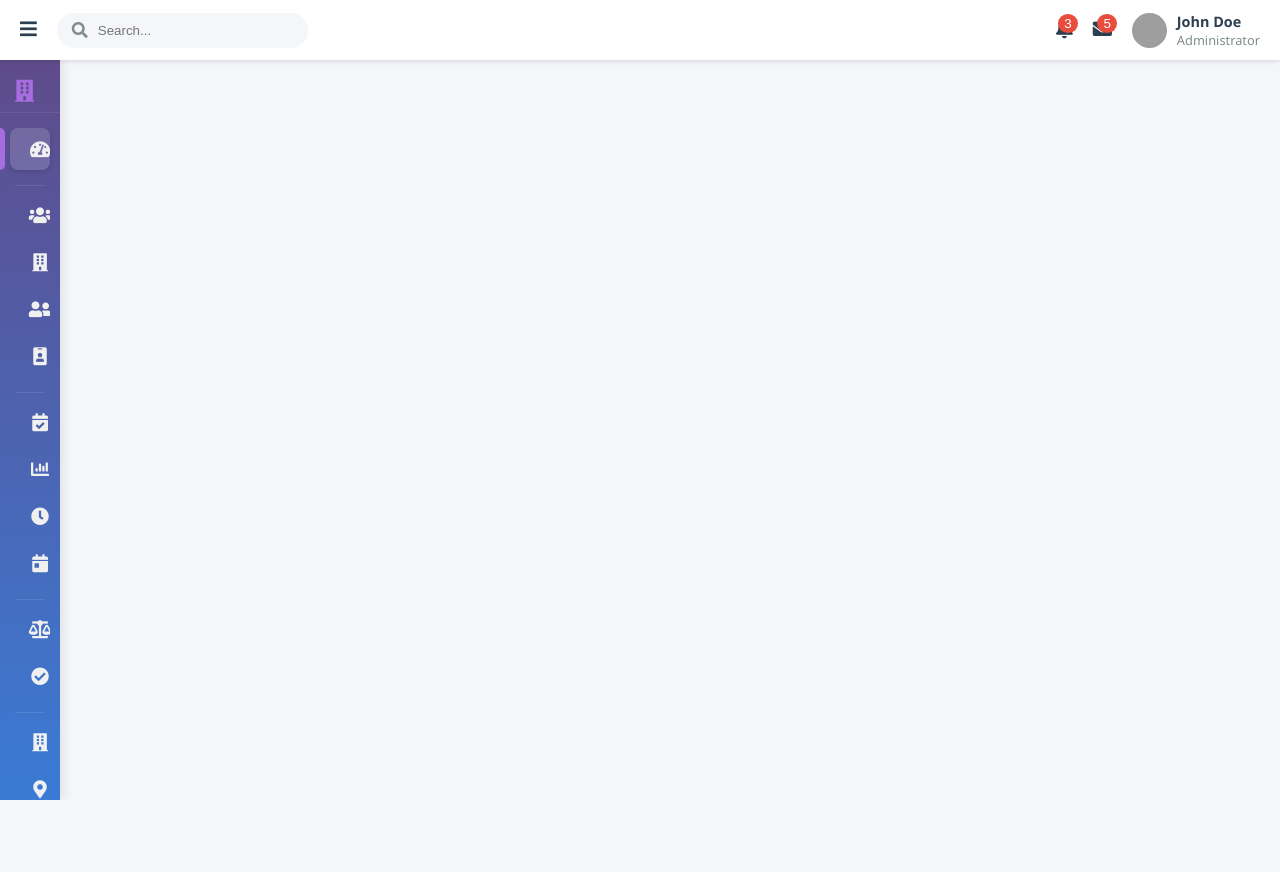
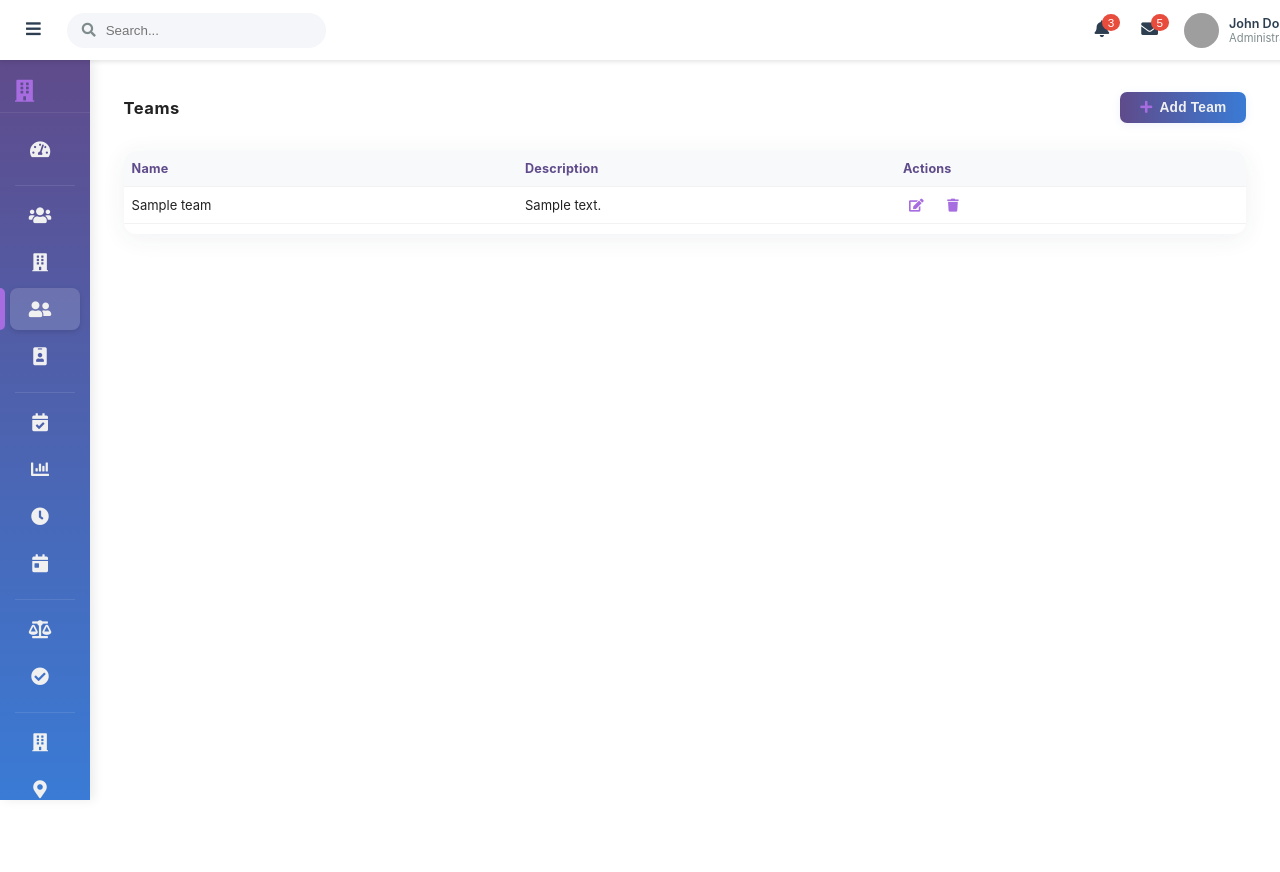
Before and after one commit to azlanajju/ZoCrew, a PHP site: page /teams/index.php in a window 1280 px wide. Before the commit the page ends 800 px from the top, so only its background shows below. Run offline with PHP 8.4, Linux system fonts and the light colour scheme; tables that the repository leaves empty hold one stand-in row (values such as "Sample post"); grey boxes are pictures that could not be loaded.

Commit message:
updated tems

```diff
--- a/admin/components/sidebar.php
+++ b/admin/components/sidebar.php
@@ -26,20 +26,20 @@
             </a>
         </li>
         <li class="<?php echo ($current_page == 'teams') ? 'active' : ''; ?>">
-            <a href="<?php echo $menu_path; ?>teams.php">
+            <a href="<?php echo $menu_path; ?>teams">
                 <i class="fas fa-user-friends"></i>
                 <span class="link-text">Teams</span>
             </a>
         </li>
         <li class="<?php echo ($current_page == 'designations') ? 'active' : ''; ?>">
-            <a href="<?php echo $menu_path; ?>designations.php">
+            <a href="<?php echo $menu_path; ?>designations">
                 <i class="fas fa-id-badge"></i>
                 <span class="link-text">Designations</span>
             </a>
         </li>
         <div class="section-divider"><span>Attendance</span></div>
         <li class="<?php echo strpos($current_page, 'attendance/daily') !== false ? 'active' : ''; ?>">
-            <a href="<?php echo $menu_path; ?>attendance/daily.php">
+            <a href="<?php echo $menu_path; ?>attendances/">
                 <i class="fas fa-calendar-check"></i>
                 <span class="link-text">Daily Attendance</span>
             </a>
--- /dev/null
+++ b/admin/teams/index.php
@@ -0,0 +1,313 @@
+<?php
+require_once '../../config/config.php';
+$current_page = 'teams';
+$menu_path = '../';
+
+$conn = getConnection();
+$teams = $conn->query("SELECT team_id, name, description FROM teams ORDER BY name")->fetchAll(PDO::FETCH_ASSOC);
+?>
+<!DOCTYPE html>
+<html lang="en">
+<head>
+    <meta charset="UTF-8">
+    <meta name="viewport" content="width=device-width, initial-scale=1.0">
+    <title>Teams - ZoCrew HRMS</title>
+    <link rel="stylesheet" href="https://cdnjs.cloudflare.com/ajax/libs/font-awesome/5.15.4/css/all.min.css">
+    <style>
+        :root {
+            --sidebar-width: 250px;
+            --sidebar-collapsed-width: 90px;
+            --primary-color: #3a7bd5;
+            --secondary-color: #5f4b8b;
+            --text-color: #f0f0f0;
+            --hover-color: rgb(166, 108, 224);
+            --transition-speed: 0.3s;
+        }
+        body {
+            font-family: 'Inter', 'Segoe UI', Tahoma, Geneva, Verdana, sans-serif;
+            background: #fff;
+            font-size: 14px;
+            color: #222;
+        }
+        .main-content {
+            margin-left: var(--sidebar-width);
+            margin-top: 60px;
+            padding: 32px 2vw 32px 2vw;
+            min-height: calc(100vh - 60px);
+            transition: margin-left var(--transition-speed) ease;
+        }
+        body.sidebar-collapsed .main-content {
+            margin-left: var(--sidebar-collapsed-width);
+        }
+        .page-header {
+            display: flex;
+            align-items: center;
+            justify-content: space-between;
+            margin-bottom: 28px;
+        }
+        .page-header h1 {
+            font-size: 1.18em;
+            font-weight: 700;
+            color: #222;
+            margin: 0;
+            letter-spacing: 0.5px;
+        }
+        .add-btn {
+            display: flex;
+            align-items: center;
+            background: linear-gradient(90deg, var(--secondary-color) 0%, var(--primary-color) 100%);
+            color: var(--text-color);
+            padding: 8px 20px;
+            border-radius: 7px;
+            text-decoration: none;
+            font-weight: 600;
+            font-size: 0.98em;
+            box-shadow: 0 2px 8px rgba(90, 123, 213, 0.10);
+            transition: background 0.2s, box-shadow 0.2s;
+            border: none;
+            outline: none;
+            letter-spacing: 0.2px;
+            cursor: pointer;
+        }
+        .add-btn i {
+            margin-right: 7px;
+            font-size: 1em;
+            color: var(--hover-color);
+            transition: color 0.2s;
+        }
+        .add-btn:hover {
+            background: linear-gradient(90deg, var(--primary-color) 0%, var(--secondary-color) 100%);
+            box-shadow: 0 4px 16px rgba(90, 123, 213, 0.13);
+            color: #fff;
+        }
+        .add-btn:hover i {
+            color: #fff;
+        }
+        .table-container {
+            background: #fff;
+            border-radius: 12px;
+            box-shadow: 0 4px 24px rgba(44,62,80,0.07);
+            padding: 0 0 10px 0;
+            overflow-x: auto;
+        }
+        table {
+            width: 100%;
+            border-collapse: separate;
+            border-spacing: 0;
+            background: transparent;
+            min-width: 600px;
+            font-size: 13px;
+        }
+        th, td {
+            padding: 10px 8px;
+            text-align: left;
+            border-bottom: 1px solid #f2f2f2;
+        }
+        th {
+            background: #f8f9fa;
+            font-weight: 700;
+            color: #5f4b8b;
+            font-size: 0.97em;
+            letter-spacing: 0.2px;
+        }
+        tr {
+            transition: background 0.18s;
+        }
+        tr:nth-child(even) {
+            background: #fafbfc;
+        }
+        tr:hover {
+            background: #f3f7f4;
+        }
+        .actions a {
+            margin-right: 8px;
+            color: var(--primary-color);
+            text-decoration: none;
+            font-size: 1em;
+            padding: 4px 6px;
+            border-radius: 4px;
+            transition: background 0.15s, color 0.15s;
+            background: none;
+        }
+        .actions a.delete {
+            color: #e74c3c;
+        }
+        .actions a:hover {
+            background: var(--primary-color);
+            color: #fff;
+        }
+        .actions a:hover i {
+            color: #fff;
+        }
+        .actions i {
+            color: var(--hover-color);
+            transition: color 0.2s;
+        }
+        /* Modal Styles */
+        .modal {
+            display: none;
+            position: fixed;
+            z-index: 2000;
+            left: 0;
+            top: 0;
+            width: 100vw;
+            height: 100vh;
+            overflow: auto;
+            background: rgba(44, 75, 139, 0.18);
+        }
+        .modal-content {
+            background: #fff;
+            margin: 60px auto;
+            border-radius: 12px;
+            padding: 32px 28px 24px 28px;
+            max-width: 400px;
+            box-shadow: 0 8px 32px rgba(44,62,80,0.13);
+            position: relative;
+        }
+        .modal-title {
+            font-size: 1.1em;
+            font-weight: 700;
+            color: var(--secondary-color);
+            margin-bottom: 18px;
+        }
+        .close {
+            position: absolute;
+            top: 18px;
+            right: 18px;
+            font-size: 1.2em;
+            color: #aaa;
+            cursor: pointer;
+            transition: color 0.2s;
+        }
+        .close:hover {
+            color: var(--primary-color);
+        }
+        .modal label {
+            font-weight: 500;
+            color: #444;
+            margin-bottom: 6px;
+            display: block;
+        }
+        .modal input, .modal textarea {
+            width: 100%;
+            padding: 9px 12px;
+            border: 1px solid #e0e0e0;
+            border-radius: 6px;
+            font-size: 1em;
+            margin-bottom: 18px;
+            background: #fafbfc;
+            transition: border 0.2s;
+            box-sizing: border-box;
+        }
+        .modal input:focus, .modal textarea:focus {
+            border: 1.5px solid var(--primary-color);
+            outline: none;
+            background: #fff;
+        }
+        .modal-actions {
+            display: flex;
+            justify-content: flex-end;
+            gap: 12px;
+        }
+        .modal .btn {
+            padding: 9px 22px;
+            border-radius: 7px;
+            font-weight: 600;
+            font-size: 1em;
+            border: none;
+            cursor: pointer;
+            transition: background 0.2s, color 0.2s;
+        }
+        .modal .btn-cancel {
+            background: #f5f6fa;
+            color: #5f4b8b;
+        }
+        .modal .btn-cancel:hover {
+            background: #ede7f6;
+            color: var(--primary-color);
+        }
+        .modal .btn-save {
+            background: linear-gradient(90deg, var(--secondary-color) 0%, var(--primary-color) 100%);
+            color: var(--text-color);
+        }
+        .modal .btn-save:hover {
+            background: linear-gradient(90deg, var(--primary-color) 0%, var(--secondary-color) 100%);
+            color: #fff;
+        }
+        @media (max-width: 700px) {
+            .main-content { padding: 15px 2vw 15px 2vw; }
+            .table-container { border-radius: 0; box-shadow: none; }
+            .modal-content { padding: 18px 6vw; }
+        }
+    </style>
+</head>
+<body>
+    <?php include '../components/sidebar.php'; ?>
+    <?php include '../components/topbar.php'; ?>
+    <div class="main-content">
+        <div class="page-header">
+            <h1>Teams</h1>
+            <button class="add-btn" id="openModal"><i class="fas fa-plus"></i> Add Team</button>
+        </div>
+        <div class="table-container">
+            <table>
+                <thead>
+                    <tr>
+                        <th>Name</th>
+                        <th>Description</th>
+                        <th>Actions</th>
+                    </tr>
+                </thead>
+                <tbody>
+                    <?php if ($teams): foreach ($teams as $team): ?>
+                    <tr>
+                        <td><?= htmlspecialchars($team['name']) ?></td>
+                        <td><?= htmlspecialchars($team['description']) ?></td>
+                        <td class="actions">
+                            <a href="#" title="Edit"><i class="fas fa-edit"></i></a>
+                            <a href="#" class="delete" title="Delete"><i class="fas fa-trash"></i></a>
+                        </td>
+                    </tr>
+                    <?php endforeach; else: ?>
+                    <tr><td colspan="3">No teams found.</td></tr>
+                    <?php endif; ?>
+                </tbody>
+            </table>
+        </div>
+    </div>
+    <!-- Modal -->
+    <div id="addModal" class="modal">
+        <div class="modal-content">
+            <span class="close" id="closeModal">&times;</span>
+            <div class="modal-title"><i class="fas fa-plus-circle" style="color:var(--primary-color);margin-right:8px;"></i>Add Team</div>
+            <form method="post" action="add.php" autocomplete="off">
+                <label for="team_name">Team Name *</label>
+                <input type="text" id="team_name" name="team_name" required maxlength="100">
+                <label for="team_desc">Description</label>
+                <textarea id="team_desc" name="team_desc" rows="3" maxlength="255"></textarea>
+                <div class="modal-actions">
+                    <button type="button" class="btn btn-cancel" id="cancelModal">Cancel</button>
+                    <button type="submit" class="btn btn-save"><i class="fas fa-save"></i> Save</button>
+                </div>
+            </form>
+        </div>
+    </div>
+    <script>
+    // Modal open/close logic
+    document.getElementById('openModal').onclick = function() {
+        document.getElementById('addModal').style.display = 'block';
+    };
+    document.getElementById('closeModal').onclick = function() {
+        document.getElementById('addModal').style.display = 'none';
+    };
+    document.getElementById('cancelModal').onclick = function() {
+        document.getElementById('addModal').style.display = 'none';
+    };
+    window.onclick = function(event) {
+        if (event.target == document.getElementById('addModal')) {
+            document.getElementById('addModal').style.display = 'none';
+        }
+    };
+    </script>
+</body>
+</html>
```
